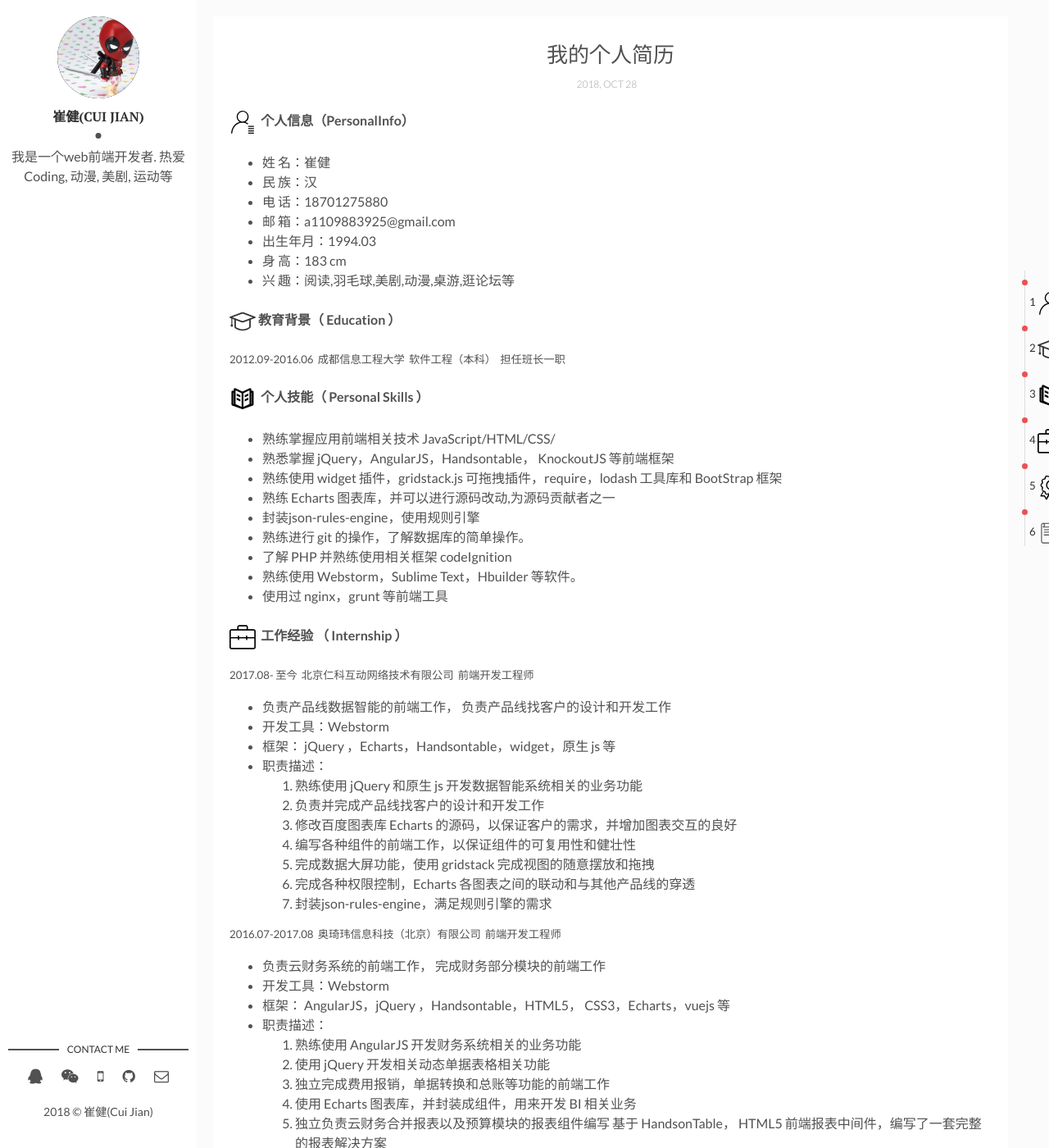
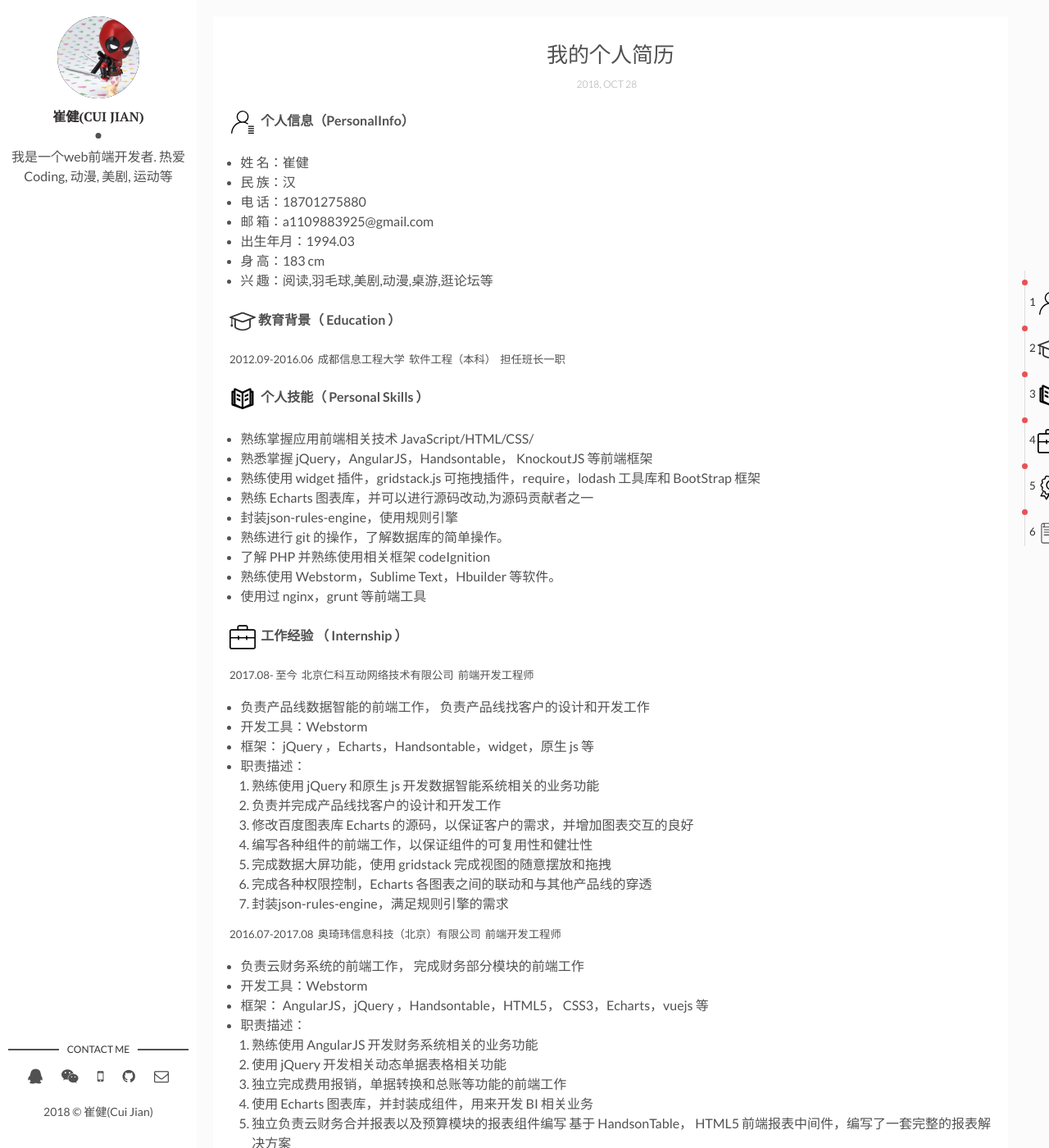
Before and after one commit to cuijian-dexter/cuijian-dexter.github.io, a Jekyll site: the page built from _posts/2018-10-28-my-resume.markdown, in a window 1280 px wide and 1400 px high. Shown: the whole window at 82% size. Built offline with Jekyll 4.4.1, drawn with Linux system fonts in a browser that asks for light colours; nearby versions of some CDN libraries; comment, search, counter and statistics services are not loaded; some of the changed text lies outside the part shown.

Commit message:
样式调整

```diff
--- a/_posts/2018-10-28-my-resume.markdown
+++ b/_posts/2018-10-28-my-resume.markdown
@@ -57,7 +57,7 @@ tags: [Resume]
 基于 HandsonTable， HTML5 前端报表中间件，编写了一套完整的报表解决方案
 6. 运用 vuejs 重构项目
 
-2015.10 -2016.06&nbsp;&nbsp;四川无声科技有限公司&nbsp;&nbsp;前端开发工程师
+2015.10-2016.06&nbsp;&nbsp;四川无声科技有限公司&nbsp;&nbsp;前端开发工程师
 - 负责嘲风网络监控系统的前端工作， 对于页面的代码重构
 - 开发工具：Sublime Text
 - 框架： BootStrap，KnockoutJS，Echarts 等
--- a/assets/css/main.css
+++ b/assets/css/main.css
@@ -1588,3 +1588,10 @@ a.newer-posts:hover {
 article p {
     font-size: 0.83em;
 }
+.page-content ul {
+    padding-left: 0.85em;
+}
+
+.page-content ol {
+    padding-left: 0.85em;
+}
```
